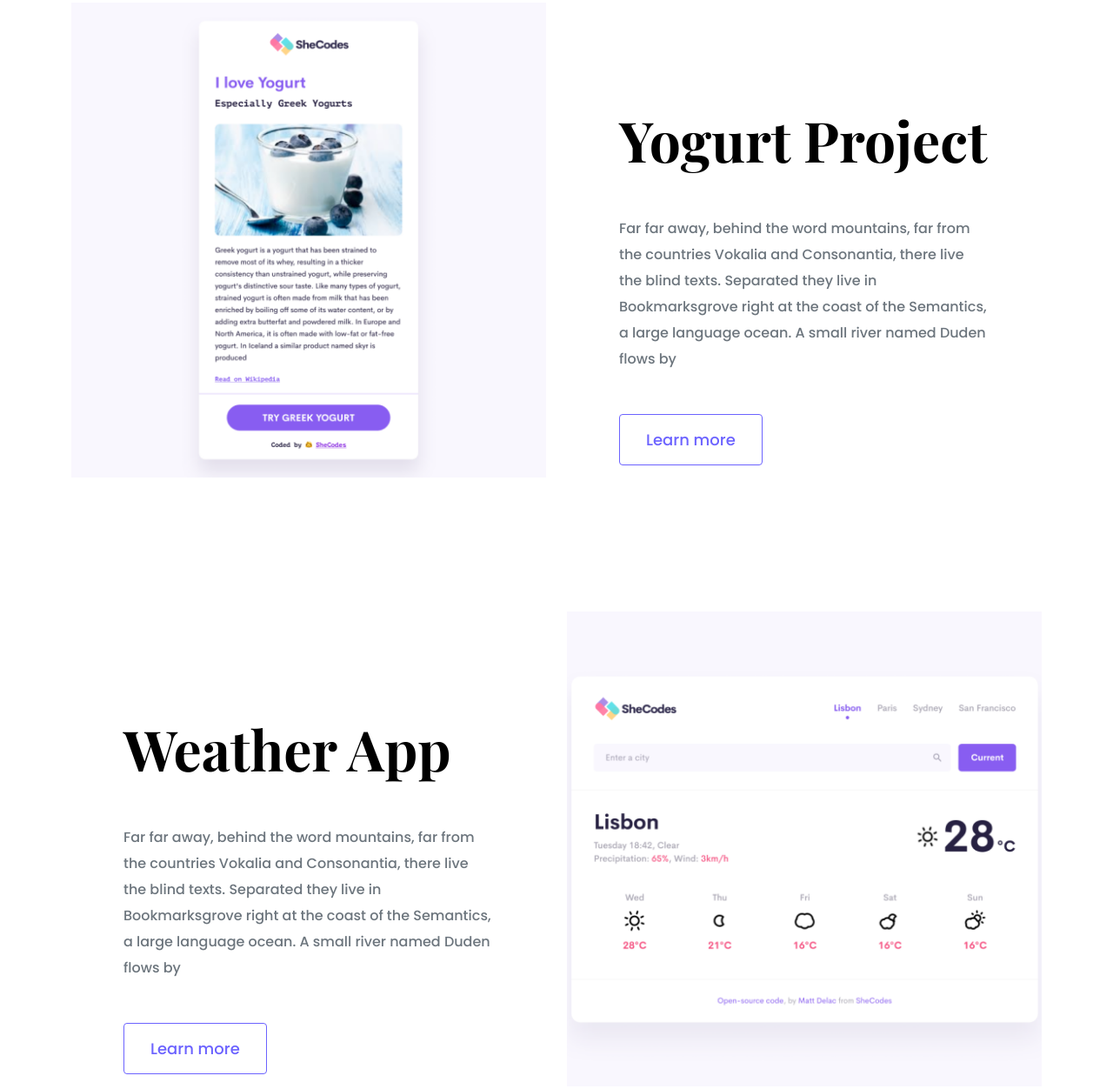
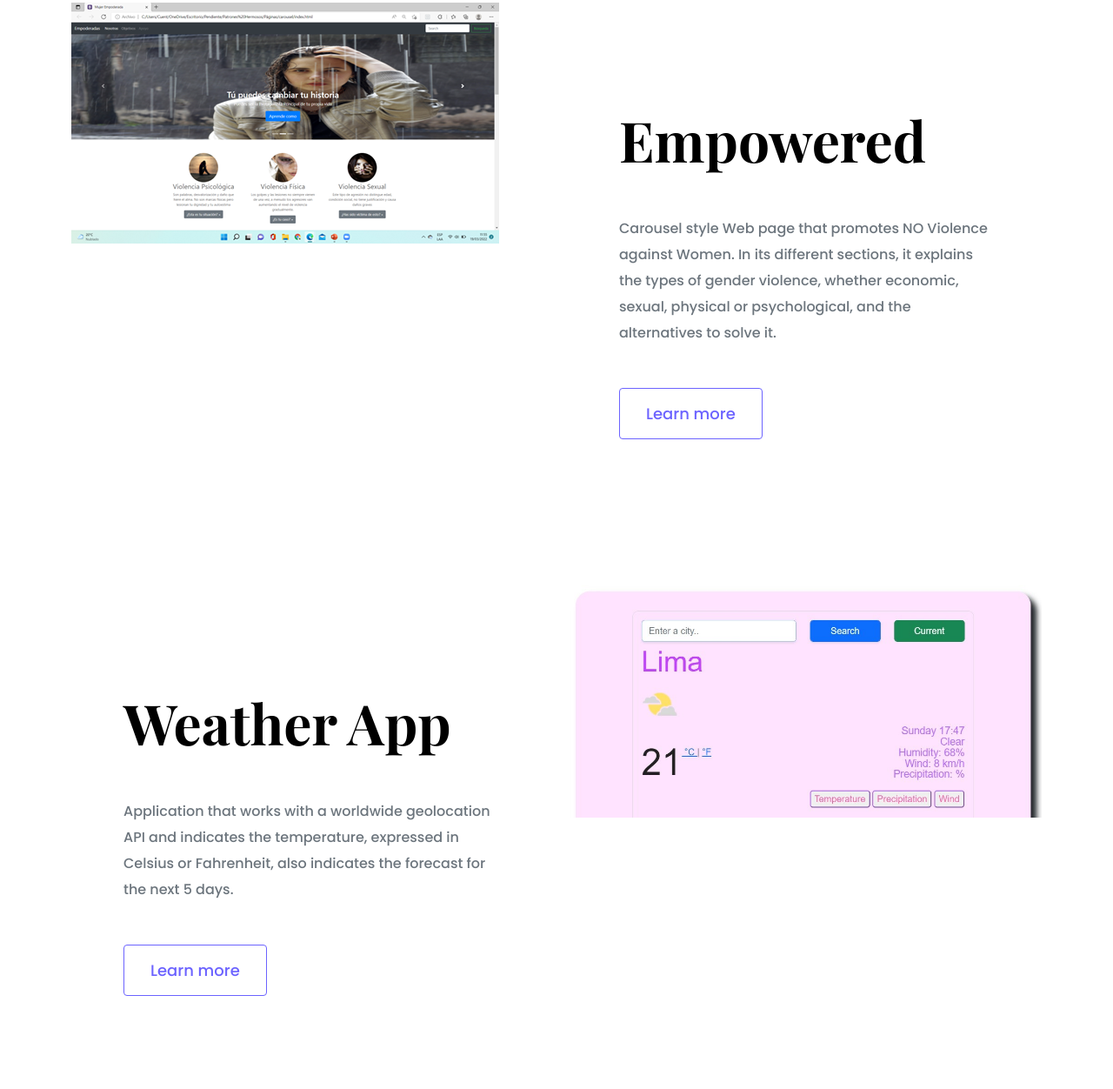
Before and after one commit to DiMeCaCe/Portfolio, a plain HTML site: page index.html in a window 1280 px wide. Shown: the part 768-2020 px from the top of the page at 87% size. Drawn offline with nearby package versions, Linux system fonts and the light colour scheme.

Commit message:
Update index.html

```diff
--- a/index.html
+++ b/index.html
@@ -33,7 +33,7 @@
     <div class="hero">
       <p>👋 Hello, I am</p>
       <h1>Diana Cabral</h1>
-      <h2 class="mb-5">Front-end developer based in Peru</h2>
+      <h2 class="mb-5">Full-Stack Developer based in Lima, Peru</h2>
       <div>
         <a href="#" class="btn btn-branding">Contact me</a>
       </div>
@@ -44,16 +44,15 @@
     <div class="container">
       <div class="row mb-5">
         <div class="col d-none d-lg-block">
-          <img src="yogurt.png" class="img-fluid" alt="" />
+          <img src="stopviolence.png" class="img-fluid" alt="" />
         </div>
         <div class="col">
           <div class="project-desciption">
-            <h2 class="mb-5">Yogurt Project</h2>
+            <h2 class="mb-5">Empowered</h2>
             <p class="mb-5 text-muted">
-              Far far away, behind the word mountains, far from the countries
-              Vokalia and Consonantia, there live the blind texts. Separated
-              they live in Bookmarksgrove right at the coast of the Semantics, a
-              large language ocean. A small river named Duden flows by
+              Carousel style Web page that promotes NO Violence against Women.
+              In its different sections, it explains the types of gender violence,
+              whether economic, sexual, physical or psychological, and the alternatives to solve it.
             </p>
             <a href="" class="btn btn-branding-outline"> Learn more </a>
           </div>
@@ -64,30 +63,28 @@
           <div class="project-desciption">
             <h2 class="mb-5">Weather App</h2>
             <p class="mb-5 text-muted">
-              Far far away, behind the word mountains, far from the countries
-              Vokalia and Consonantia, there live the blind texts. Separated
-              they live in Bookmarksgrove right at the coast of the Semantics, a
-              large language ocean. A small river named Duden flows by
+              Application that works with a worldwide geolocation API
+              and indicates the temperature, expressed in Celsius or Fahrenheit,
+              also indicates the forecast for the next 5 days.
             </p>
             <a href="" class="btn btn-branding-outline"> Learn more </a>
           </div>
         </div>
         <div class="col d-none d-lg-block">
-          <img src="weather.png" class="img-fluid" alt="" />
+          <img src="weather.jpg" class="img-fluid" alt="" />
         </div>
       </div>
       <div class="row">
         <div class="col d-none d-lg-block">
-          <img src="dictionary.png" class="img-fluid" alt="" />
+          <img src="power bi.jpg" class="img-fluid" alt="" />
         </div>
         <div class="col">
           <div class="project-desciption">
-            <h2 class="mb-5">Dictionary App</h2>
+            <h2 class="mb-5">Databases</h2>
             <p class="mb-5 text-muted">
-              Far far away, behind the word mountains, far from the countries
-              Vokalia and Consonantia, there live the blind texts. Separated
-              they live in Bookmarksgrove right at the coast of the Semantics, a
-              large language ocean. A small river named Duden flows by
+              Analysis and research work, ranging from raw data ingestion
+              to querying and processing in Python and finally to analysis
+              in Power BI or Tableau.
             </p>
             <a href="" class="btn btn-branding-outline"> Learn more </a>
           </div>
```
